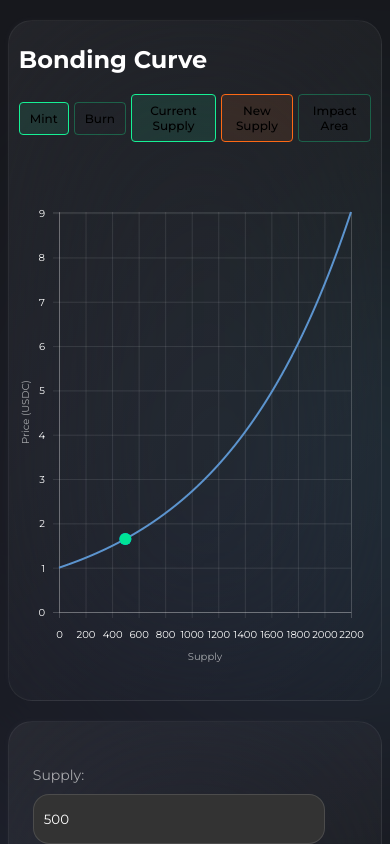
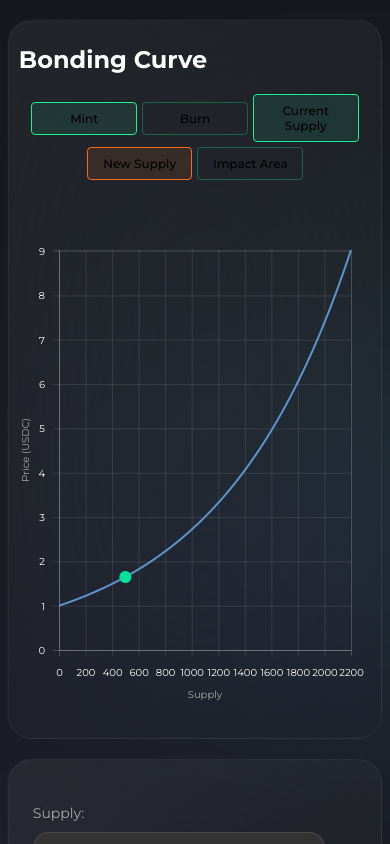
Before and after one commit to antisyst/trade_chart, a Next.js app: page / in a window 390 px wide. Shown: the top 844 px of the page. Built offline with nearby package versions, Linux system fonts and the light colour scheme.

Commit message:
Update Chart.module.scss

```diff
--- a/src/styles/Chart.module.scss
+++ b/src/styles/Chart.module.scss
@@ -56,6 +56,10 @@
         font-weight: 500;
         border-style: solid;
 
+        @media (max-width: 768px) {
+          width: 30%;
+        }
+
 
         &.burnButton {
           background: transparent;
@@ -103,6 +107,8 @@
 
       @media (max-width: 768px) {
         gap: 5px;
+        flex-wrap: wrap;
+        justify-content: center;
       }
     }
   }
```
